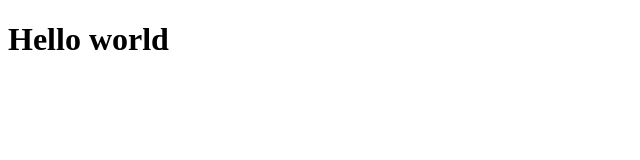
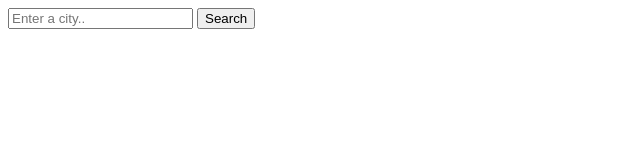
Before and after one commit to ashwaqmaha/Weather-App, a plain HTML site: page index.html in a window 1280 px wide. Shown: the whole page, without its empty margins (0-640 px from the left). Drawn offline with Linux system fonts and the light colour scheme.

Commit message:
search form complete

```diff
--- a/index.html
+++ b/index.html
@@ -3,9 +3,22 @@
 <head>
     <meta charset="UTF-8">
     <meta name="viewport" content="width=device-width, initial-scale=1.0">
-    <title>Document</title>
+    <title>My weather application</title>
 </head>
 <body>
-    <h1>Hello world</h1>
+    <div class="weather-app">
+        <header>
+            <form id="search-form">
+              <input
+                type="search"
+                placeholder="Enter a city.."
+                required
+                class="search-input"
+                id="search-input"
+              />
+              <input type="submit" value="Search" class="search-button" />
+            </form>
+          </header>
+    </div>
 </body>
 </html>
```
